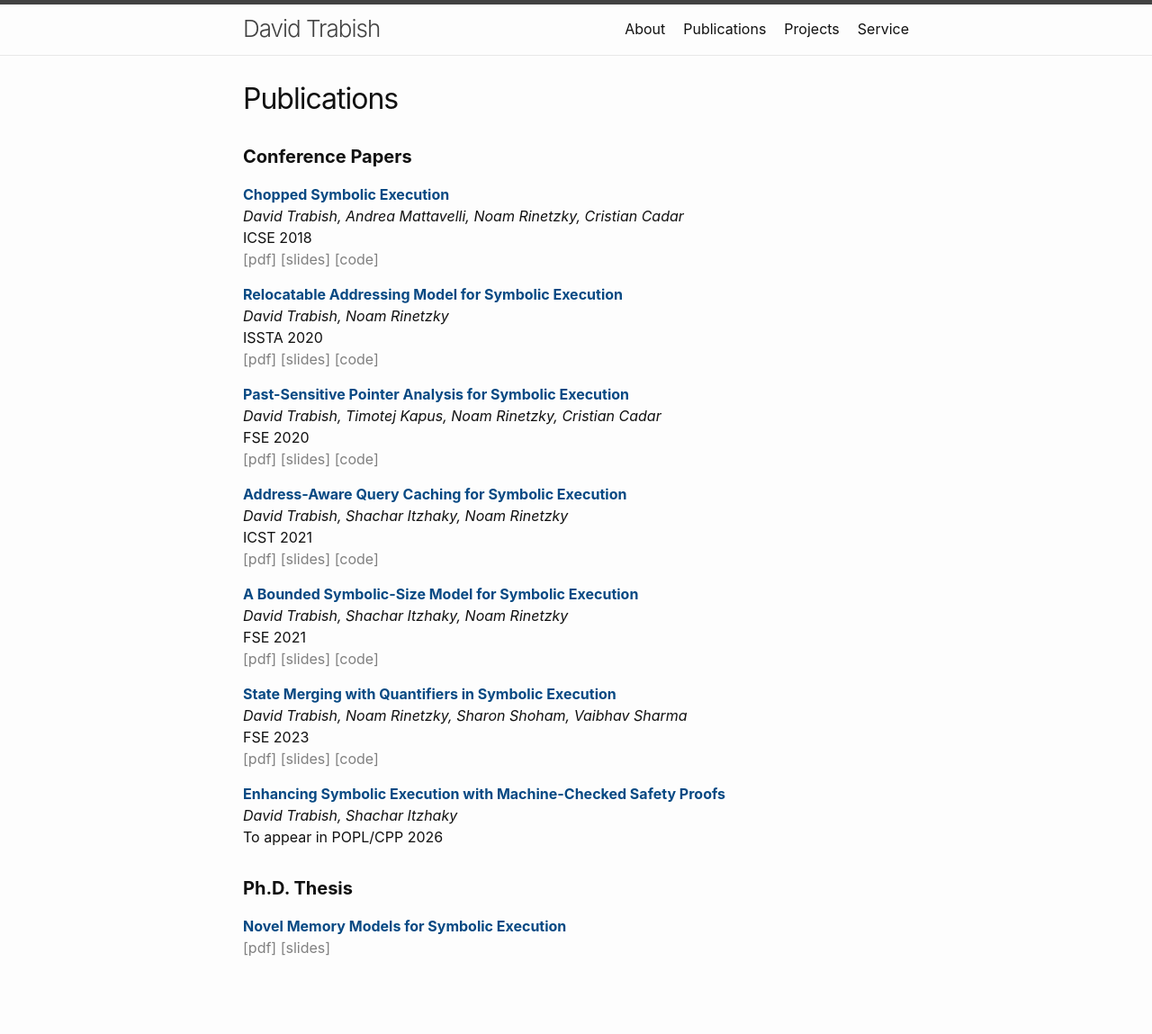
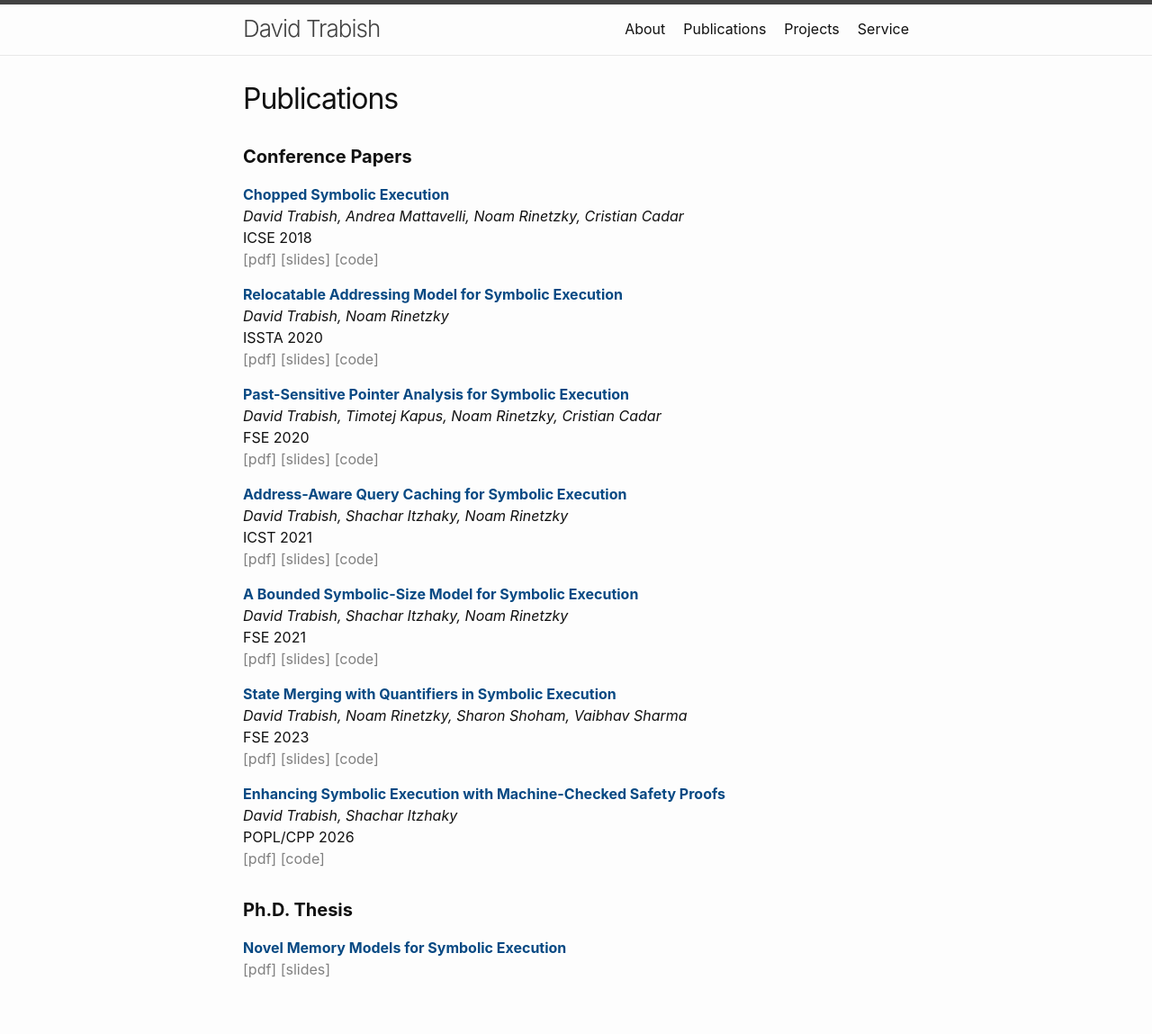
Before and after one commit to davidtr1037/davidtr1037.github.io, a Jekyll site: the page built from publications.md, in a window 1280 px wide. Shown: the whole page at 90% size. Built offline with Jekyll 4.4.1, drawn with Linux system fonts in a browser that asks for light colours; before the commit the page ends 1125 px from its top, so only the background shows below that.

Commit message:
updating

```diff
--- a/publications.md
+++ b/publications.md
@@ -50,7 +50,9 @@ FSE 2023
 
 <span style="color:#074983">__Enhancing Symbolic Execution with Machine-Checked Safety Proofs__</span>
 _David Trabish, Shachar Itzhaky_
-To appear in POPL/CPP 2026
+POPL/CPP 2026
+[<span style="color:grey">[pdf]</span>](/files/cpp2026.pdf)
+[<span style="color:grey">[code]</span>](https://github.com/davidtr1037/klee-rocq)
 
 #### **Ph.D. Thesis**
 
```
